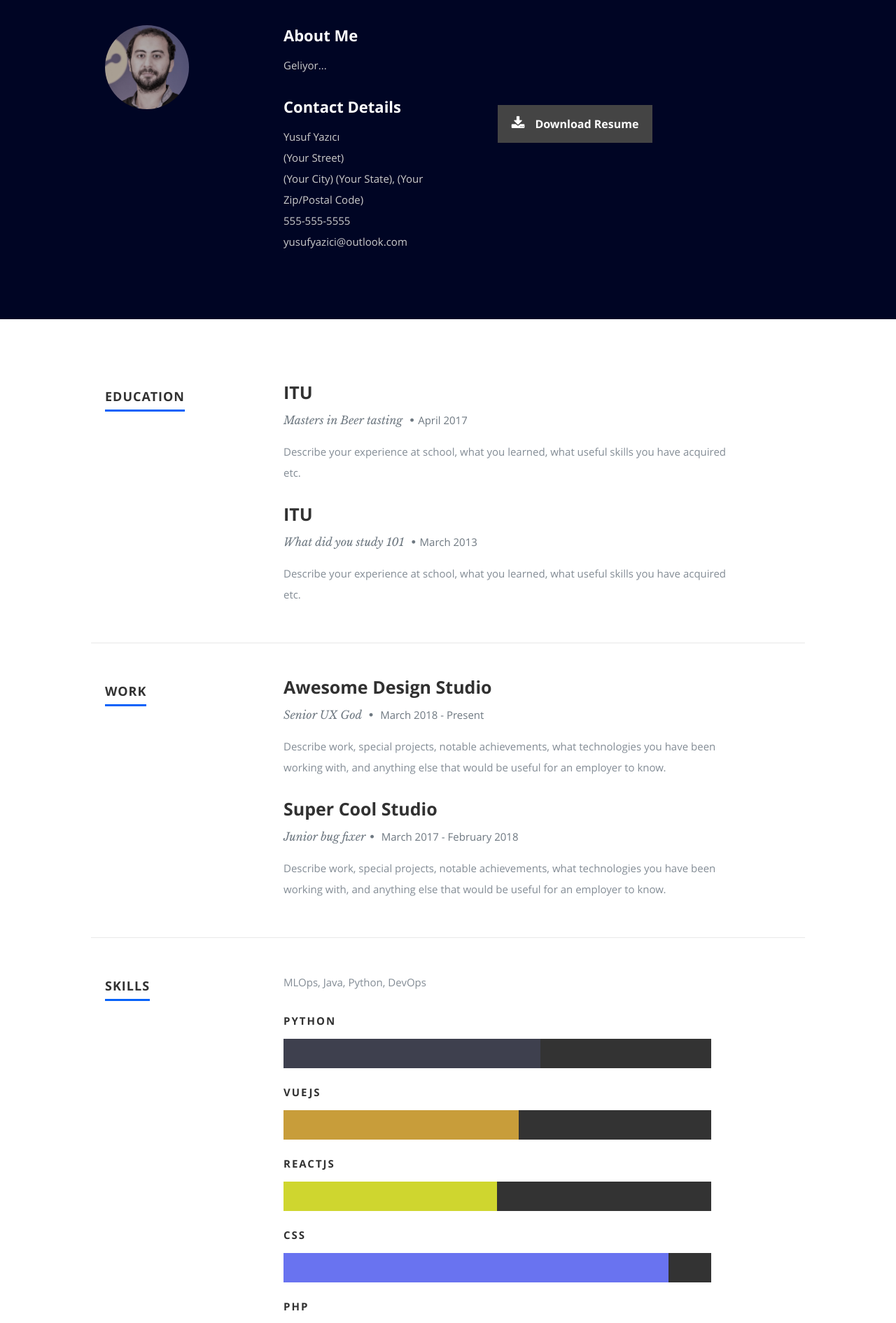
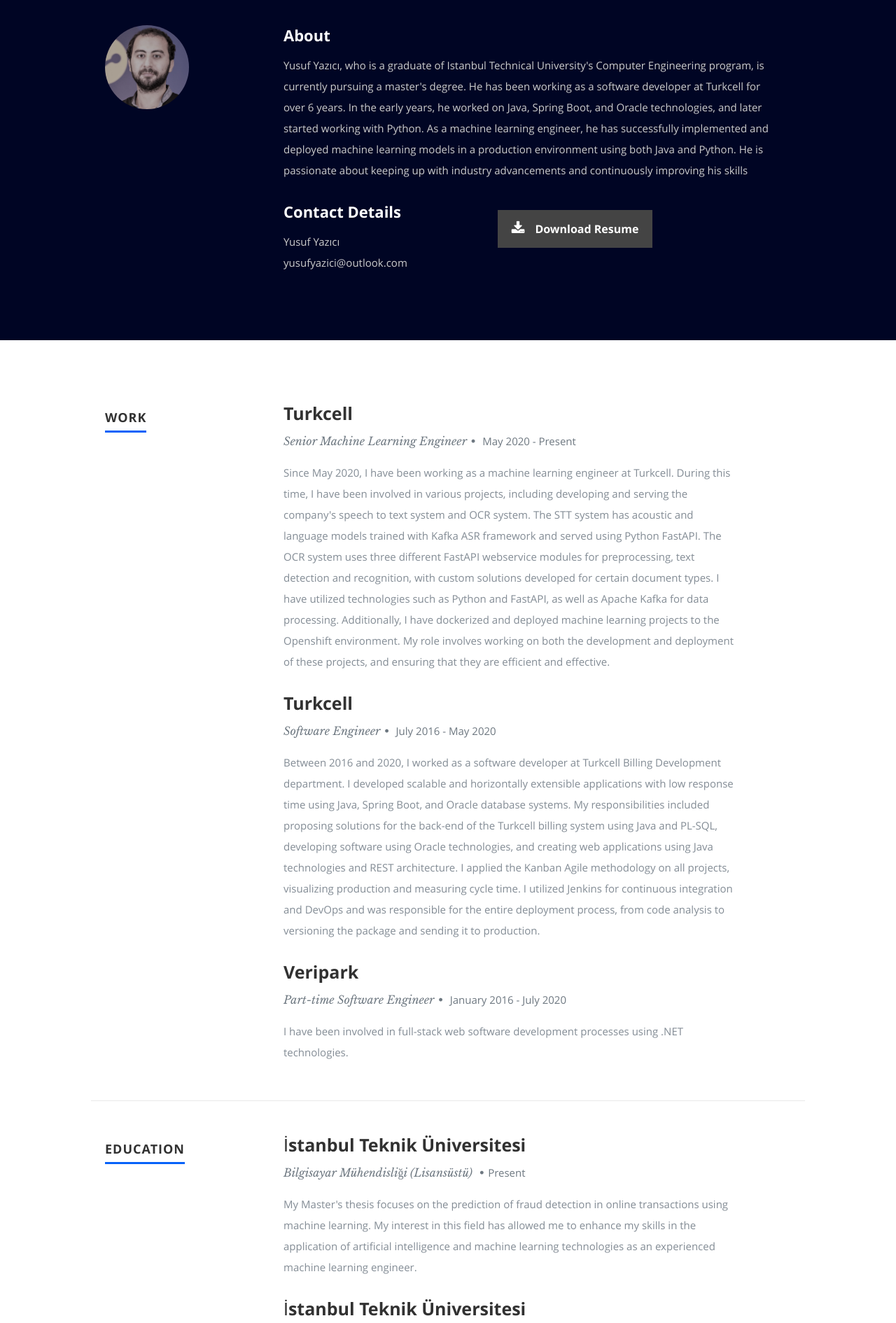
Before and after one commit to quents/yusuf-yazici-resume, a React (Create React App) app: page / in a window 1280 px wide. Shown: the part 860-2750 px from the top of the page at 70% size. Built offline with nearby package versions, Linux system fonts and the light colour scheme.

Commit message:
englist data except for the projects

```diff
--- a/public/index.html
+++ b/public/index.html
@@ -12,7 +12,7 @@
     <link rel="stylesheet" href="%PUBLIC_URL%/css/magnific-popup.css">
 
 
-    <title>Nordic Giant Development</title>
+    <title>Yusuf Yazıcı</title>
   </head>
 
   <body>
--- a/public/resumeData.json
+++ b/public/resumeData.json
@@ -1,22 +1,16 @@
 {
   "main": {
     "name":"Yusuf Yazıcı",
-    "description":"Makine Öğrenmesi Mühendisi / Turkcell",
+    "description":"With a Bachelor's degree in Computer Engineering from Istanbul Technical University and ongoing pursuit of a Master's degree, I bring a strong academic foundation and a passion for continuous learning to my role as a software developer. My 6+ years of experience at Turkcell has allowed me to develop a versatile skillset, initially focusing on Java, Spring Boot, and Oracle, and later expanding to include Python. As a machine learning engineer, I have a proven track record of implementing and deploying machine learning models in a production environment using both Java and Python. I am dedicated to staying current with industry advancements and constantly improving my skillset to provide high-quality solutions",
     "image":"profilepic.jpg",
-    "bio":"Geliyor...",
+    "bio":"Yusuf Yazıcı, who is a graduate of Istanbul Technical University's Computer Engineering program, is currently pursuing a master's degree. He has been working as a software developer at Turkcell for over 6 years. In the early years, he worked on Java, Spring Boot, and Oracle technologies, and later started working with Python. As a machine learning engineer, he has successfully implemented and deployed machine learning models in a production environment using both Java and Python. He is passionate about keeping up with industry advancements and continuously improving his skills",
     "contactmessage":"Geliyor...",
     "email": "yusufyazici@outlook.com",
     "phone": "555-555-5555",
     "github":"https://github.com/quents",
-    "project":"https://github.com/nordicgiant2/react-nice-resume",
-    "address":{
-      "street":"(Your Street)",
-      "city":"(Your City)",
-      "state":"(Your State)",
-      "zip": "(Your Zip/Postal Code)"
-    },
+    "linkedin": "https://www.linkedin.com/in/yzciyusuf/",
     "website": "http://www.yaziciyusuf.com",
-    "resumedownload":"Geliyor...",
+    "resumedownload":"https://www.icloud.com/iclouddrive/0b493Hlz0RKhUTe5uLlSbV5Kg#CV%5Fof%5FYusuf%5FYazici",
     "social":[
       {
         "name":"twitter",
@@ -39,60 +33,142 @@
     "skillmessage":"MLOps, Java, Python, DevOps",
     "education":[
       {
-        "school":"ITU",
-        "degree":"Masters in Beer tasting",
-        "graduated":"April 2017",
-        "description":"Describe your experience at school, what you learned, what useful skills you have acquired etc."
+        "school":"İstanbul Teknik Üniversitesi",
+        "degree":"Bilgisayar Mühendisliği (Lisansüstü)",
+        "graduated":"Present",
+        "description":"My Master's thesis focuses on the prediction of fraud detection in online transactions using machine learning. My interest in this field has allowed me to enhance my skills in the application of artificial intelligence and machine learning technologies as an experienced machine learning engineer."
       },
       {
-        "school":"ITU",
-        "degree":"What did you study 101",
-        "graduated":"March 2013",
-        "description":"Describe your experience at school, what you learned, what useful skills you have acquired etc."
+        "school":"İstanbul Teknik Üniversitesi",
+        "degree":"Bilgisayar Mühendisliği",
+        "graduated":"July 2016",
+        "description":"Istanbul Technical University's Bachelor of Computer Engineering program equipped me with a strong foundation in software development, providing hands-on experience through various projects and practical coursework. During my time at university, I gained skills in a range of programming languages, algorithms, and software design methodologies, preparing me for a successful career in the field."
       }
     ],
     "work":[
       {
-        "company":"Awesome Design Studio",
-        "title":"Senior UX God ",
-        "years":"March 2018 - Present",
-        "description":"Describe work, special projects, notable achievements, what technologies you have been working with, and anything else that would be useful for an employer to know."
+        "company":"Turkcell",
+        "title":"Senior Machine Learning Engineer",
+        "years":"May 2020 - Present",
+        "description":"Since May 2020, I have been working as a machine learning engineer at Turkcell. During this time, I have been involved in various projects, including developing and serving the company's speech to text system and OCR system. The STT system has acoustic and language models trained with Kafka ASR framework and served using Python FastAPI. The OCR system uses three different FastAPI webservice modules for preprocessing, text detection and recognition, with custom solutions developed for certain document types. I have utilized technologies such as Python and FastAPI, as well as Apache Kafka for data processing. Additionally, I have dockerized and deployed machine learning projects to the Openshift environment. My role involves working on both the development and deployment of these projects, and ensuring that they are efficient and effective."
       },
       {
-        "company":"Super Cool Studio",
-        "title":"Junior bug fixer",
-        "years":"March 2017 - February 2018",
-        "description":"Describe work, special projects, notable achievements, what technologies you have been working with, and anything else that would be useful for an employer to know."
+        "company":"Turkcell",
+        "title":"Software Engineer",
+        "years":"July 2016 - May 2020",
+        "description":"Between 2016 and 2020, I worked as a software developer at Turkcell Billing Development department. I developed scalable and horizontally extensible applications with low response time using Java, Spring Boot, and Oracle database systems. My responsibilities included proposing solutions for the back-end of the Turkcell billing system using Java and PL-SQL, developing software using Oracle technologies, and creating web applications using Java technologies and REST architecture. I applied the Kanban Agile methodology on all projects, visualizing production and measuring cycle time. I utilized Jenkins for continuous integration and DevOps and was responsible for the entire deployment process, from code analysis to versioning the package and sending it to production."
+      },
+      {
+        "company":"Veripark",
+        "title":"Part-time Software Engineer",
+        "years":"January 2016 - July 2020",
+        "description":"I have been involved in full-stack web software development processes using .NET technologies."
       }
     ],
     "skills":[
       {
         "name":"Python",
+        "level":"70%"
+      },
+      {
+        "name":"Java",
+        "level":"65%"
+      },
+      {
+        "name":"Relational Databases",
+        "level":"70%"
+      },
+      {
+        "name":"Spring Boot",
         "level":"60%"
       },
       {
-        "name":"VueJs",
-        "level":"55%"
+        "name":"MLOps",
+        "level":"60%"
       },
       {
-        "name":"ReactJs",
-        "level":"50%"
+        "name":"DevOps",
+        "level":"60%"
       },
       {
-        "name":"CSS",
-        "level":"90%"
+        "name":"AWS",
+        "level":"50%"
+      }
+    ]
+  },
+  "portfolio":{
+    "projects": [
+      {
+        "title":"Canadian Wanderlust",
+        "category":"My Travel Blog for my post-university travels",
+        "image":"01.jpg",
+        "url":"https://www.canadianwanderlust.com"
       },
       {
-        "name":"PHP",
-        "level":"80%"
+        "title":"Fury Fighting Gear",
+        "category":"(offline now) A fighting gear company I started",
+        "image":"02.jpg",
+        "url":"http://www.timbakerdev.com"
       },
       {
-        "name":"Swift",
-        "level":"50%"
+        "title":"Original Thai Food",
+        "category":"Website I built for a restaurant I like in Thailand",
+        "image":"03.jpg",
+        "url":"http://www.timbakerdev.com/originalthaifood.github.io"
       },
       {
-        "name":"JAVA",
-        "level":"80%"
+        "title":"Resume Website",
+        "category":"A React based resume website template",
+        "image":"04.jpg",
+        "url":"http://www.timbakerdev.com"
+      },
+      {
+        "title":"Smirkspace",
+        "category":"(MVP Only) A React and Meteor based chat University project.",
+        "image":"05.jpg",
+        "url":"http://www.smirkspace.com"
+      },
+      {
+        "title":"Canadian Wanderlust",
+        "category":"My Travel Blog for my post-university travels",
+        "image":"06.jpg",
+        "url":"https://www.canadianwanderlust.com"
+      },
+      {
+        "title":"Fury Fighting Gear",
+        "category":"(offline now) A fighting gear company I started",
+        "image":"01.jpg",
+        "url":"http://www.timbakerdev.com"
+      },
+      {
+        "title":"Original Thai Food",
+        "category":"Website I built for a restaurant I like in Thailand",
+        "image":"02.jpg",
+        "url":"http://www.timbakerdev.com/originalthaifood.github.io"
+      },
+      {
+        "title":"Original Thai Food",
+        "category":"Website I built for a restaurant I like in Thailand",
+        "image":"03.jpg",
+        "url":"http://www.timbakerdev.com/originalthaifood.github.io"
+      },
+      {
+        "title":"Resume Website",
+        "category":"A React based resume website template",
+        "image":"04.jpg",
+        "url":"http://www.timbakerdev.com"
+      },
+      {
+        "title":"Smirkspace",
+        "category":"(MVP Only) A React and Meteor based chat University project.",
+        "image":"05.jpg",
+        "url":"http://www.smirkspace.com"
+      },
+      {
+        "title":"Canadian Wanderlust",
+        "category":"My Travel Blog for my post-university travels",
+        "image":"06.jpg",
+        "url":"https://www.canadianwanderlust.com"
       }
     ]
   }
--- a/src/App.js
+++ b/src/App.js
@@ -46,8 +46,8 @@
         <Header data={this.state.resumeData.main} />
         <About data={this.state.resumeData.main} />
         <Resume data={this.state.resumeData.resume} />
-        <Portfolio data={this.state.resumeData.portfolio} />
-        <Contact data={this.state.resumeData.main} />
+        {/* <Portfolio data={this.state.resumeData.portfolio} /> */}
+        {/* <Contact data={this.state.resumeData.main} /> */}
         <Footer data={this.state.resumeData.main} />
       </div>
     );
--- a/src/Components/About.js
+++ b/src/Components/About.js
@@ -8,11 +8,6 @@
     const name = this.props.data.name;
     const profilepic = "images/" + this.props.data.image;
     const bio = this.props.data.bio;
-    const street = this.props.data.address.street;
-    const city = this.props.data.address.city;
-    const state = this.props.data.address.state;
-    const zip = this.props.data.address.zip;
-    const phone = this.props.data.phone;
     const email = this.props.data.email;
     const resumeDownload = this.props.data.resumedownload;
 
@@ -28,7 +23,7 @@
               />
             </div>
             <div className="nine columns main-col">
-              <h2>About Me</h2>
+              <h2>About</h2>
 
               <p>{bio}</p>
               <div className="row">
@@ -36,14 +31,6 @@
                   <h2>Contact Details</h2>
                   <p className="address">
                     <span>{name}</span>
-                    <br />
-                    <span>
-                      {street}
-                      <br />
-                      {city} {state}, {zip}
-                    </span>
-                    <br />
-                    <span>{phone}</span>
                     <br />
                     <span>{email}</span>
                   </p>
--- a/src/Components/Header.js
+++ b/src/Components/Header.js
@@ -6,14 +6,14 @@
   render() {
     if (!this.props.data) return null;
 
-    const project = this.props.data.project;
-    const github = this.props.data.github;
+
+    const linkedin = this.props.data.linkedin;
     const name = this.props.data.name;
     const description = this.props.data.description;
 
     return (
       <header id="home">
-        <ParticlesBg type="circle" bg={true} />
+        <ParticlesBg type="square" num="10" bg={true} />
 
         <nav id="nav-wrap">
           <a className="mobile-btn" href="#nav-wrap" title="Show navigation">
@@ -42,17 +42,11 @@
               </a>
             </li>
 
-            <li>
+            {/* <li>
               <a className="smoothscroll" href="#portfolio">
                 Works
               </a>
-            </li>
-
-            <li>
-              <a className="smoothscroll" href="#contact">
-                Contact
-              </a>
-            </li>
+            </li> */}
           </ul>
         </nav>
 
@@ -67,11 +61,8 @@
             <hr />
             <Fade bottom duration={2000}>
               <ul className="social">
-                <a href={project} className="button btn project-btn">
-                  <i className="fa fa-book"></i>Project
-                </a>
-                <a href={github} className="button btn github-btn">
-                  <i className="fa fa-github"></i>Github
+                <a href={linkedin} className="button btn linkedin-btn" target="_blank">
+                  <i className="fa fa-linkedin"></i>Linkedin
                 </a>
               </ul>
             </Fade>
--- a/src/Components/Resume.js
+++ b/src/Components/Resume.js
@@ -56,6 +56,19 @@
 
     return (
       <section id="resume">
+
+        <Slide left duration={1300}>
+          <div className="row work">
+            <div className="three columns header-col">
+              <h1>
+                <span>Work</span>
+              </h1>
+            </div>
+
+            <div className="nine columns main-col">{work}</div>
+          </div>
+        </Slide>
+
         <Slide left duration={1300}>
           <div className="row education">
             <div className="three columns header-col">
@@ -69,18 +82,6 @@
                 <div className="twelve columns">{education}</div>
               </div>
             </div>
-          </div>
-        </Slide>
-
-        <Slide left duration={1300}>
-          <div className="row work">
-            <div className="three columns header-col">
-              <h1>
-                <span>Work</span>
-              </h1>
-            </div>
-
-            <div className="nine columns main-col">{work}</div>
           </div>
         </Slide>
 
```
Also changed, not shown: src/Components/Footer.js (+1 -7 lines).
